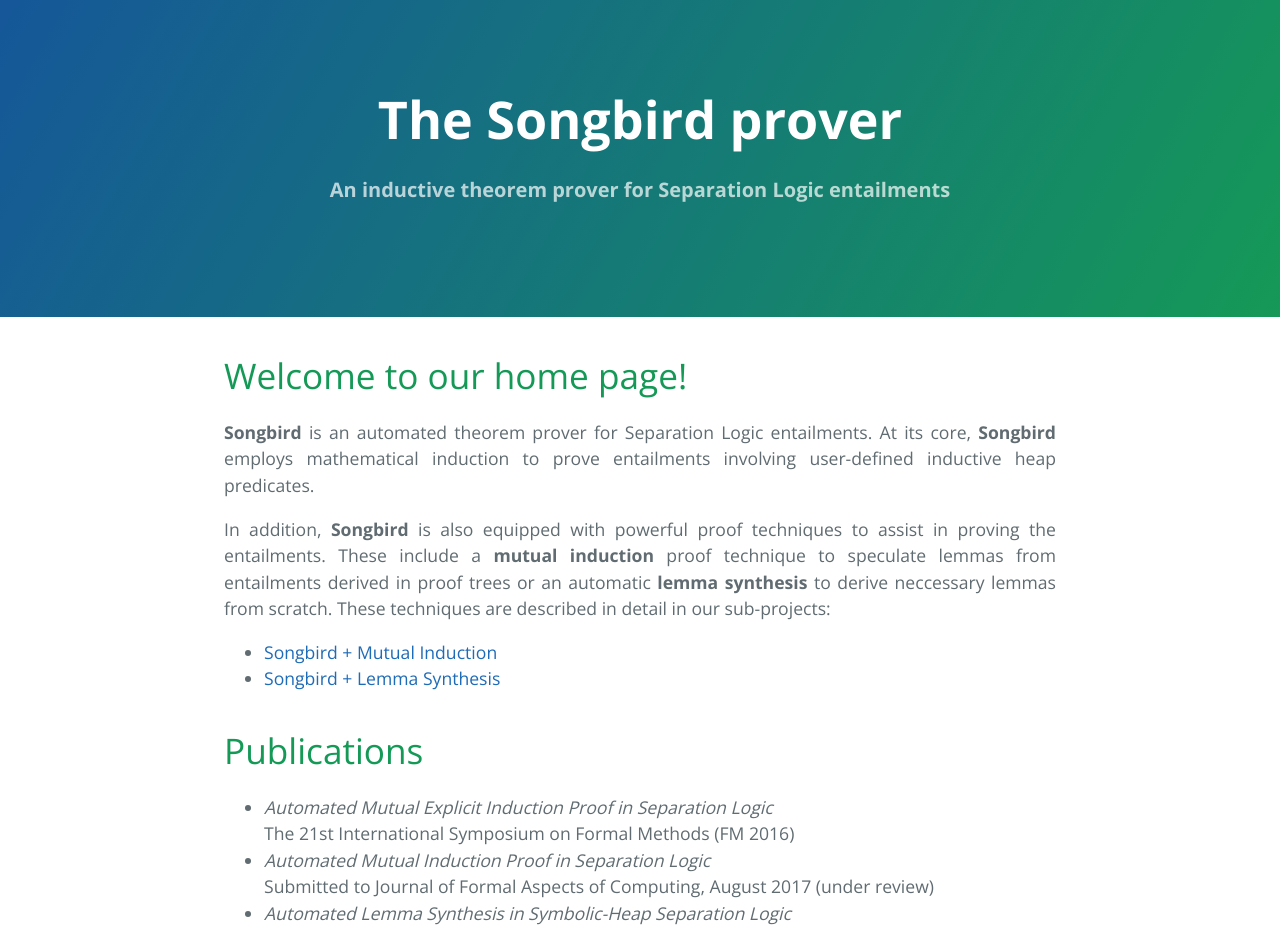
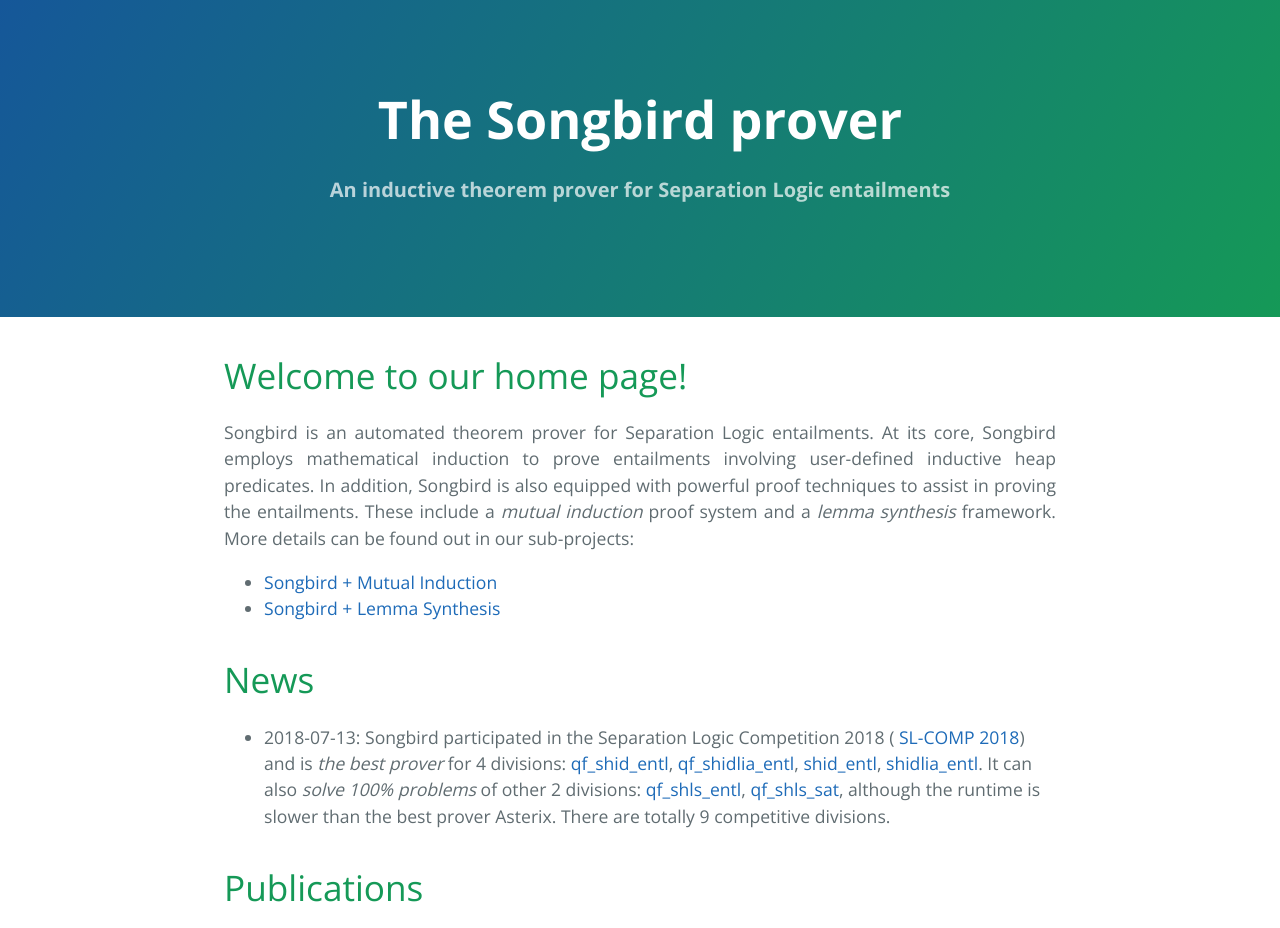
Before and after one commit to songbird-prover/songbird-prover.github.io, a website: page index.html in a window 1280 px wide. Shown: the top 928 px of the page. Drawn offline with nearby package versions, Linux system fonts and the light colour scheme.

Commit message:
news slcomp18

```diff
--- a/index.html
+++ b/index.html
@@ -23,19 +23,13 @@
       <h1> Welcome to our home page!</h1>
 
       <p align="justify">
-        <strong>Songbird</strong> is an automated theorem prover for Separation
-        Logic entailments. At its core, <strong>Songbird</strong> employs
-        mathematical induction to prove entailments involving user-defined
-        inductive heap predicates.<br/>
-      </p>
-
-      <p align="justify">
-        In addition, <strong>Songbird</strong> is also equipped with powerful
-        proof techniques to assist in proving the entailments. These include a
-        <strong>mutual induction</strong> proof technique to speculate lemmas from
-        entailments derived in proof trees or an automatic <strong>lemma synthesis</strong>
-        to derive neccessary lemmas from scratch. These techniques are described
-        in detail in our sub-projects:
+        Songbird is an automated theorem prover for Separation Logic
+        entailments. At its core, Songbird employs mathematical induction to
+        prove entailments involving user-defined inductive heap predicates. In
+        addition, Songbird is also equipped with powerful proof techniques to
+        assist in proving the entailments. These include a <em>mutual induction</em>
+        proof system and a <em>lemma synthesis</em> framework. More details can be
+        found out in our sub-projects:
       </p>
 
       <p>
@@ -48,6 +42,38 @@
           </li>
         </ul>
       </p>
+
+      <h1>
+        News
+      </h1>
+
+      <p>
+        <ul>
+          <li>
+            2018-07-13: Songbird participated in the Separation Logic
+            Competition 2018
+            (<a href="https://www.irif.fr/~sighirea/sl-comp/18/"
+                target="_blank" > SL-COMP 2018</a>) and is <em>the best prover</em>
+            for 4 divisions:
+            <a href="https://www.irif.fr/~sighirea/sl-comp/18/qf_shid_entl.html"
+               target="_blank">qf_shid_entl</a>,
+            <a href="https://www.irif.fr/~sighirea/sl-comp/18/qf_shidlia_entl.html"
+               target="_blank">qf_shidlia_entl</a>,
+            <a href="https://www.irif.fr/~sighirea/sl-comp/18/shid_entl.html"
+               target="_blank">shid_entl</a>,
+            <a href="https://www.irif.fr/~sighirea/sl-comp/18/shidlia_entl.html"
+               target="_blank">shidlia_entl</a>. It can also
+            <em>solve 100% problems</em> of other 2 divisions:
+            <a href="https://www.irif.fr/~sighirea/sl-comp/18/qf_shls_entl.html"
+               target="_blank">qf_shls_entl</a>,
+            <a href="https://www.irif.fr/~sighirea/sl-comp/18/qf_shls_sat.html"
+               target="_blank">qf_shls_sat</a>,
+            although the runtime is slower than the best prover Asterix.
+            There are totally 9 competitive divisions.
+          </li>
+        </ul>
+      </p>
+
 
       <h1>
         Publications
```
